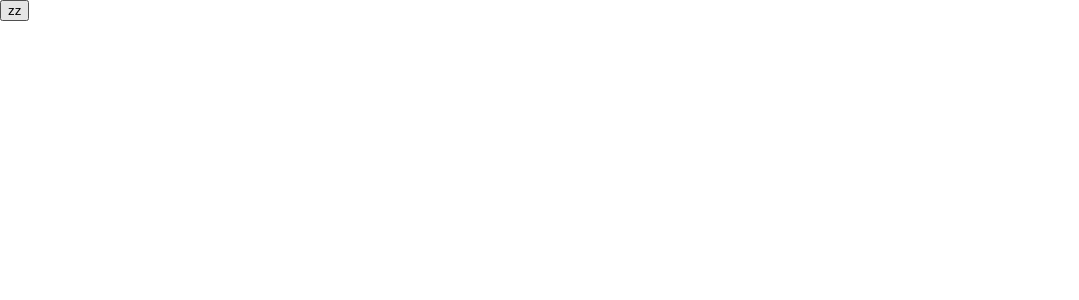
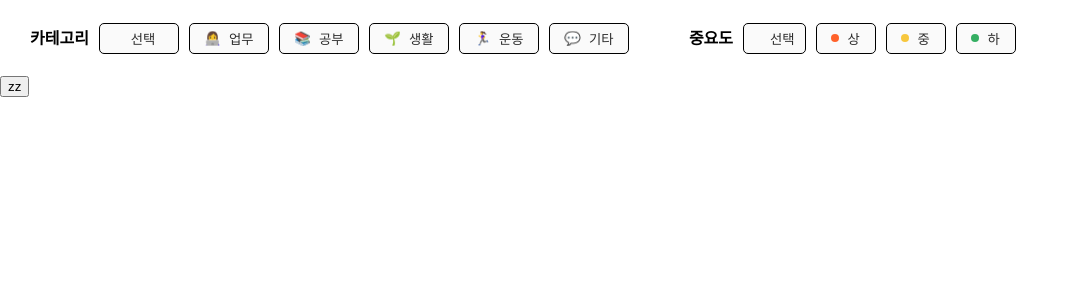
Before and after one commit to TEAM-8ight/modu-todo, a React (Create React App) app: page / in a window 1280 px wide. Shown: the top 300 px of the page, without its empty margins (0-1079 px from the left). Built offline with nearby package versions, Linux system fonts and the light colour scheme.

Commit message:
[#8] feat : App.tsx에 필터링 컴포넌트 사용 예시 구현

```diff
--- a/src/App.tsx
+++ b/src/App.tsx
@@ -1,7 +1,8 @@
+import React from 'react';
+import styled from 'styled-components';
 import { create } from 'context/todoContext/actionCreators';
 import { useTodosDispatch } from 'context/todoContext/TodoContext';
-import React from 'react';
-
+import TodoFilter from 'components/TodoFilter/TodoFilter';
 import { CreateTodoDto, TCategory } from './types';
 
 const App: React.FC<any> = () => {
@@ -13,9 +14,18 @@ const App: React.FC<any> = () => {
   };
   return (
     <div className="App">
+      <Filter>
+        <TodoFilter type="category" />
+        <TodoFilter type="priority" />
+      </Filter>
       <button onClick={handleClick}>zz</button>
     </div>
   );
 };
 
+const Filter = styled.div`
+  display: flex;
+  padding: 20px;
+`;
+
 export default App;
```
